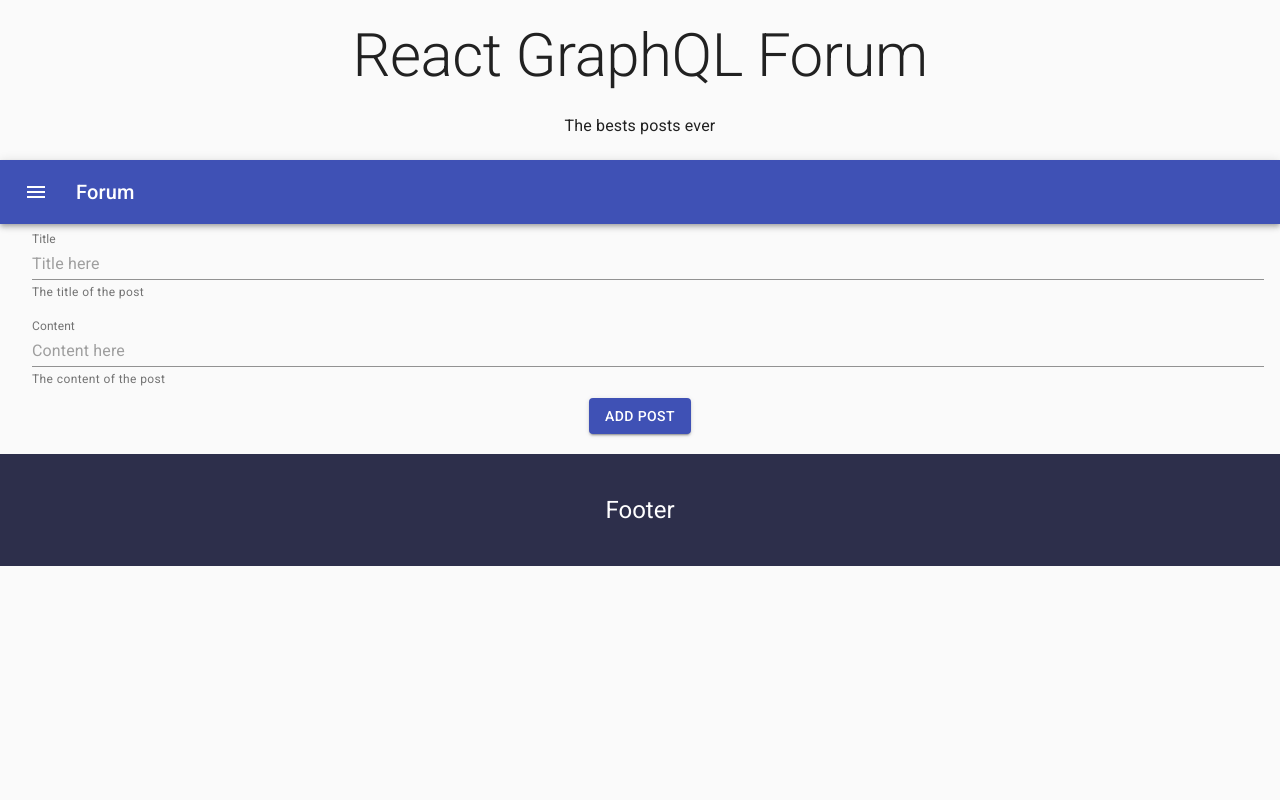
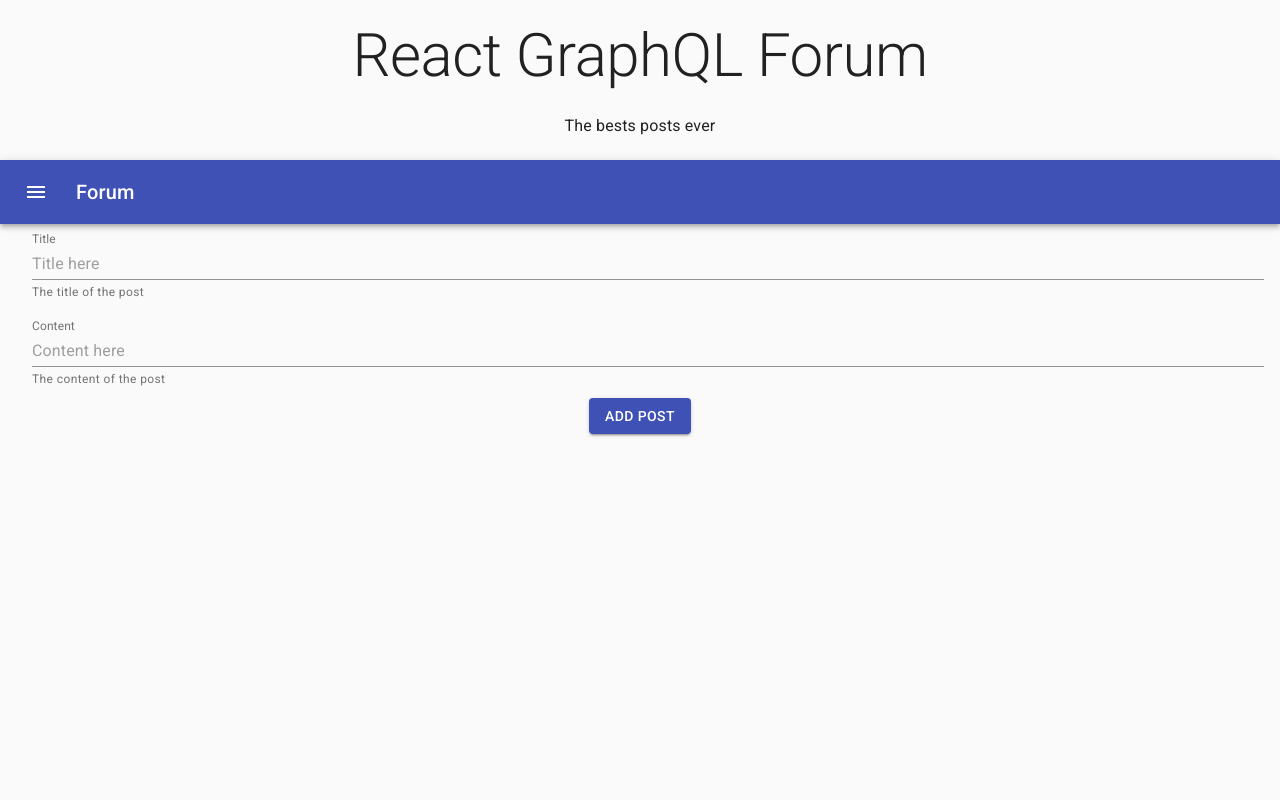
Before and after one commit to desolaser/react-graphql-blog, a React (Create React App) app in the folder client/: page /post in a window 1280 px wide. Shown: the top 800 px of the page. Built offline with nearby package versions, Linux system fonts and the light colour scheme.

Commit message:
Set container minHeight

```diff
--- a/client/src/App.js
+++ b/client/src/App.js
@@ -26,7 +26,7 @@ const App = () => {
             <Router>
                 <Header/>
                 <Navbar/>
-                <Container fixed>
+                <Container fixed style={{ minHeight: "100vh" }}>
                     <Switch>
                         <Route exact path="/" component={PostList} />
                         <Route path="/post" component={PostForm} />
```
